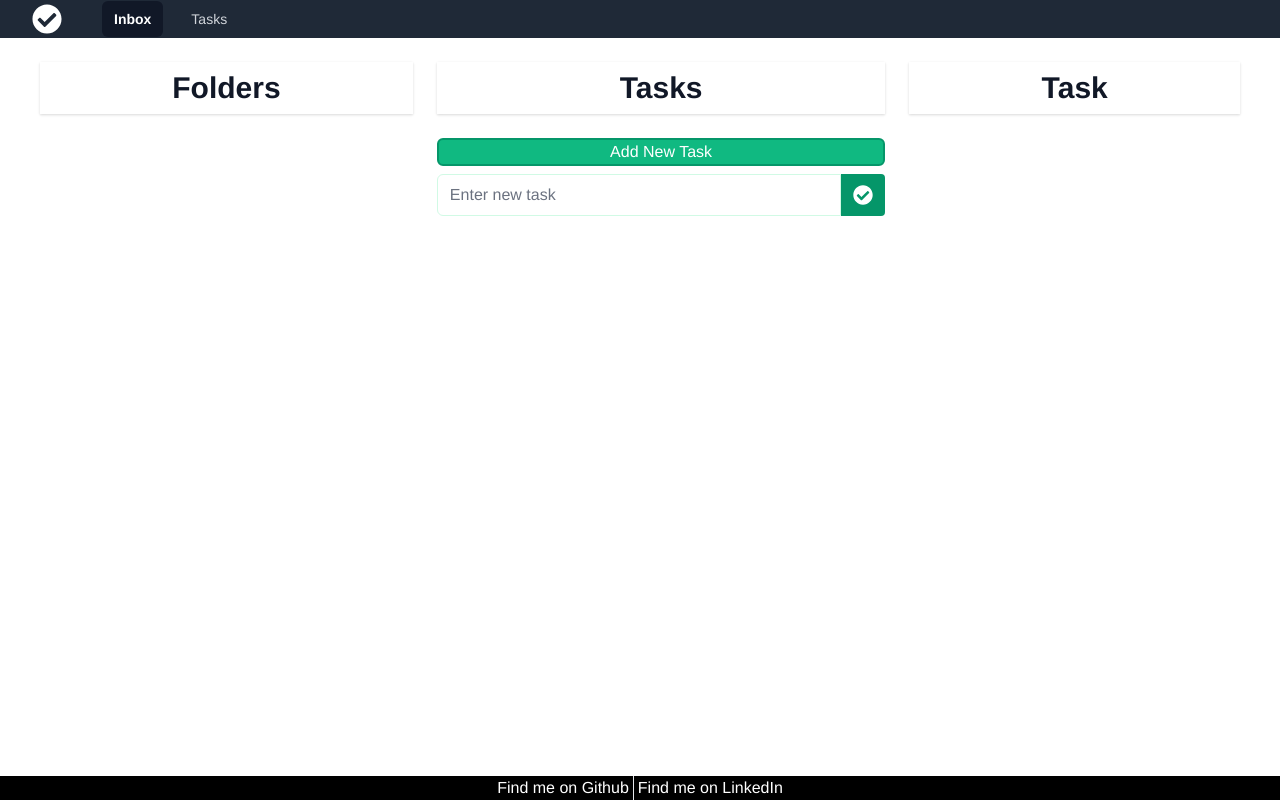
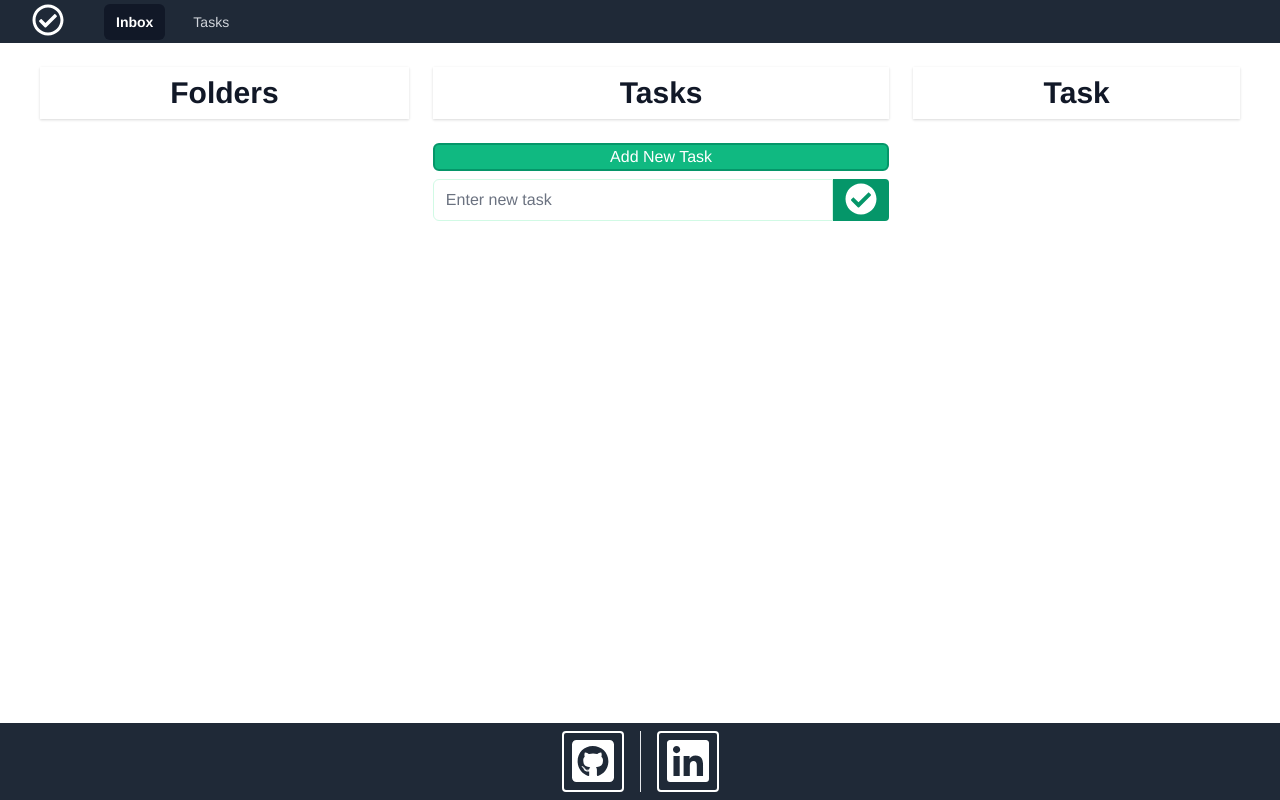
Before and after one commit to ChangedNameTo/open-gtd, a React (Create React App) app: page / in a window 1280 px wide. Both pictures are taken after a click on the button "Add New Task". Built offline with nearby package versions, Linux system fonts and the light colour scheme.

Commit message:
Fixed task selection. Tidied footer. Changed icon libs

```diff
--- a/package.json
+++ b/package.json
@@ -4,6 +4,11 @@
   "private": true,
   "dependencies": {
     "@craco/craco": "^6.1.1",
+    "@fortawesome/fontawesome-svg-core": "^1.2.35",
+    "@fortawesome/free-brands-svg-icons": "^5.15.3",
+    "@fortawesome/free-regular-svg-icons": "^5.15.3",
+    "@fortawesome/free-solid-svg-icons": "^5.15.3",
+    "@fortawesome/react-fontawesome": "^0.1.14",
     "@reduxjs/toolkit": "^1.5.1",
     "@tailwindcss/forms": "^0.3.2",
     "@testing-library/jest-dom": "^5.11.10",
--- a/src/Components/AddNewTask/AddNewTask.tsx
+++ b/src/Components/AddNewTask/AddNewTask.tsx
@@ -4,6 +4,7 @@ import { FaCheckCircle } from "react-icons/fa";
 import { IconContext } from "react-icons/lib";
 import { addTask } from "../TaskList/TaskListSlice";
 import { useAppDispatch } from "../../hooks";
+import { FontAwesomeIcon } from "@fortawesome/react-fontawesome";
 
 /**
  * Returns the AddNewTask Button, and the input it controls
@@ -63,7 +64,7 @@ function AddNewTask() {
   return (
     <div className="space-y-2">
       <button
-        className="w-full items-center px-4 bg-green-500 rounded-md shadow-m text-m font-medium border-green-600 border-2 hover:bg-green-600 text-white bold active:ring-green-500"
+        className="w-full items-center px-4 bg-green-500 rounded-md shadow-m text-m font-medium border-green-600 border-2 hover:bg-green-600 text-white bold active:ring-green-500 focus:outline-none"
         id="addTaskButton"
         onClick={() => toggleVisible()}
       >
@@ -86,7 +87,11 @@ function AddNewTask() {
             id="submitNewTaskButton"
             onClick={() => createNewTask()}
           >
-            {submitIcon()}
+            <FontAwesomeIcon
+              className="text-white py-auto"
+              icon={["fas", "check-circle"]}
+              size="2x"
+            />
           </button>
         </span>
       </div>
--- a/src/Components/Footer.tsx
+++ b/src/Components/Footer.tsx
@@ -1,16 +1,32 @@
+import { IconName } from "@fortawesome/free-brands-svg-icons";
+import { FontAwesomeIcon } from "@fortawesome/react-fontawesome";
+
 /**
  * Returns the footer component
  * @return {FunctionComponent}
  */
 function footer() {
-  const socialLink = (text: String) => {
-    return <div className="text-white px-1">{text}</div>;
+  const followLink = (link: string) => {
+    window.open(link);
+  };
+
+  const socialLink = (text: IconName, link: string) => {
+    return (
+      <div className="grid justify-items-center px-4">
+        <button
+          className="text-white rounded border-2 border-white hover:bg-white hover:text-gray-800 px-2 py-1 focus:outline-none"
+          onClick={() => followLink(link)}
+        >
+          <FontAwesomeIcon size="3x" icon={["fab", text]} />
+        </button>
+      </div>
+    );
   };
 
   return (
-    <div className="w-full bg-black divide-x flex flex-row justify-center">
-      {socialLink('Find me on Github')}
-      {socialLink('Find me on LinkedIn')}
+    <div className="w-full bg-gray-800 divide-x flex flex-row justify-center py-2">
+      {socialLink("github-square", "https://github.com/ChangedNameTo/open-gtd")}
+      {socialLink("linkedin", "")}
     </div>
   );
 }
--- a/src/Components/Navbar.tsx
+++ b/src/Components/Navbar.tsx
@@ -1,6 +1,4 @@
-import {FaCheckCircle} from 'react-icons/fa';
-import {IconContext} from 'react-icons/lib';
-
+import { FontAwesomeIcon } from "@fortawesome/react-fontawesome";
 /**
  * Returns the navbar component
  * @return {FunctionComponent}
@@ -13,11 +11,11 @@ function navbar() {
           <div className="flex items-center justify-between h16">
             <div className="flex items-center">
               <div className="flex-shrink-0 py-1">
-                <IconContext.Provider value={{color: 'white', size: '30px'}}>
-                  <div>
-                    <FaCheckCircle />
-                  </div>
-                </IconContext.Provider>
+                <FontAwesomeIcon
+                  className="text-white"
+                  icon={["far", "check-circle"]}
+                  size="2x"
+                />
               </div>
               <div className="hidden md:block">
                 <div className="ml-10 flex items-baseline space-x-4">
--- a/src/Components/Task/Task.tsx
+++ b/src/Components/Task/Task.tsx
@@ -10,7 +10,9 @@ import { selectTask } from "../TaskList/TaskListSlice";
  */
 function TaskRow(props: { taskId: string }) {
   const dispatch = useAppDispatch();
-  const task = useSelector((state: RootState) => state.tasks.taskList.byId[props.taskId]);
+  const task = useSelector(
+    (state: RootState) => state.tasks.taskList.byId[props.taskId]
+  );
 
   const setSelectTask = () => {
     dispatch(selectTask(props.taskId));
@@ -20,7 +22,7 @@ function TaskRow(props: { taskId: string }) {
     <div>
       <button
         id={`taskId${props.taskId}`}
-        className="w-full text-left hover:bg-gray-100 focus:bg-gray-200 rounded px-1 subpixel-antialiased font-mono focus:ring-0 focus:border-transparent"
+        className="w-full text-left hover:bg-gray-100 focus:bg-gray-200 rounded px-1 subpixel-antialiased font-mono focus:ring-0 focus:border-transparent focus:outline-none"
         onClick={() => setSelectTask()}
       >
         {task.task}
--- a/src/index.tsx
+++ b/src/index.tsx
@@ -1,14 +1,21 @@
 import * as React from "react";
 import * as ReactDOM from "react-dom";
 
-import { PersistGate} from 'redux-persist/integration/react'
+import { PersistGate } from "redux-persist/integration/react";
 import { Provider } from "react-redux";
-import store, {persistor} from "./store";
+import store, { persistor } from "./store";
+
+import { library } from "@fortawesome/fontawesome-svg-core";
+import { fab } from "@fortawesome/free-brands-svg-icons";
+import { fas } from "@fortawesome/free-solid-svg-icons";
+import { far } from "@fortawesome/free-regular-svg-icons";
+
+import reportWebVitals from "./reportWebVitals";
 
 import "./index.css";
 import App from "./App";
 
-import reportWebVitals from "./reportWebVitals";
+library.add(fab, fas, far);
 
 ReactDOM.render(
   <Provider store={store}>
```
Also changed, not shown: 1 other file (tests, documents, lock files or other folders).
